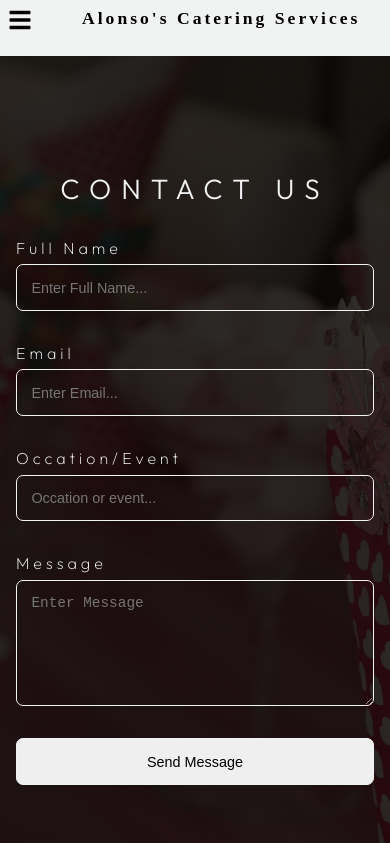
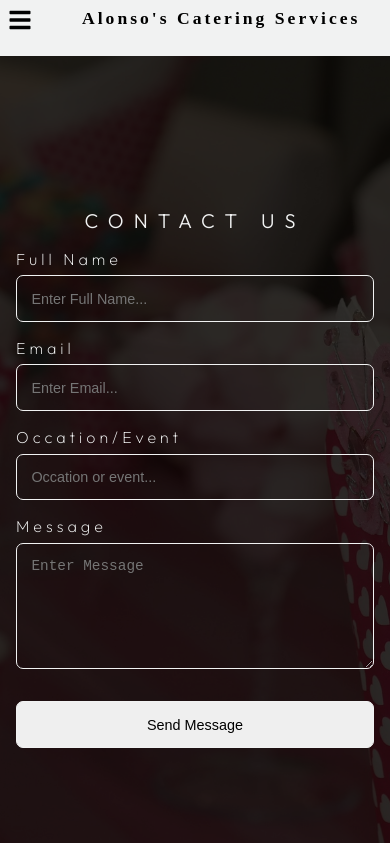
Before and after one commit to ninongmarvin/alonsocateringservices, a React (Create React App) app: page /contact in a window 390 px wide. Shown: the top 843 px of the page. Built offline with nearby package versions, Linux system fonts and the light colour scheme; the HTML template or start-up script is replaced by a standard one; a web font is replaced by a local one.

Commit message:
edit contact

```diff
--- a/src/styles/Contact.css
+++ b/src/styles/Contact.css
@@ -6,7 +6,7 @@
 
   body .contact-form h1{
     letter-spacing: 10px;
-    font-size: 1.75rem;
+    font-size: 1.25rem;
   }
 
   body .contact-form input{
@@ -16,6 +16,7 @@
 
   body .contact-form label{
     font-size: 1rem;
+    margin-top: 1rem;
   }
 
   body .contact-form textarea{
```
